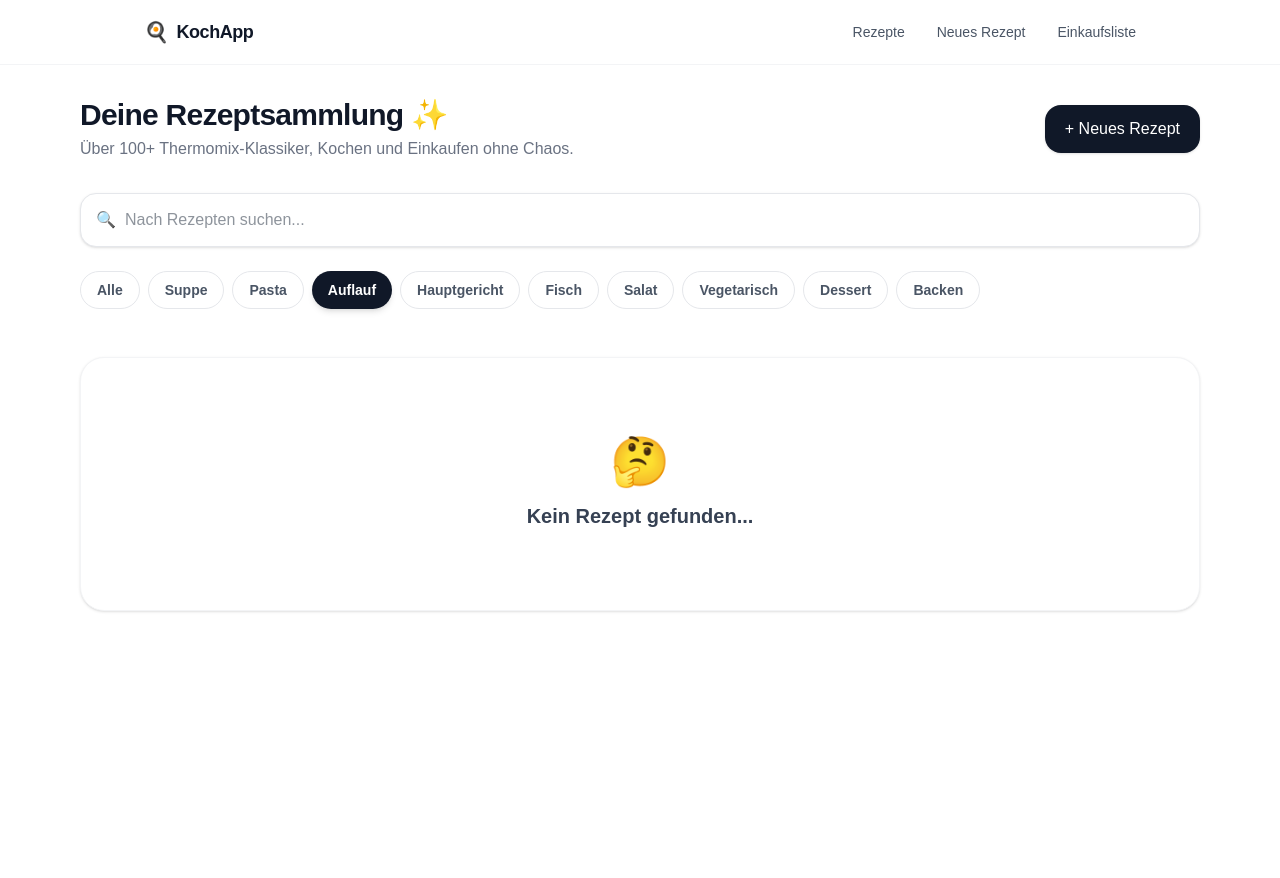
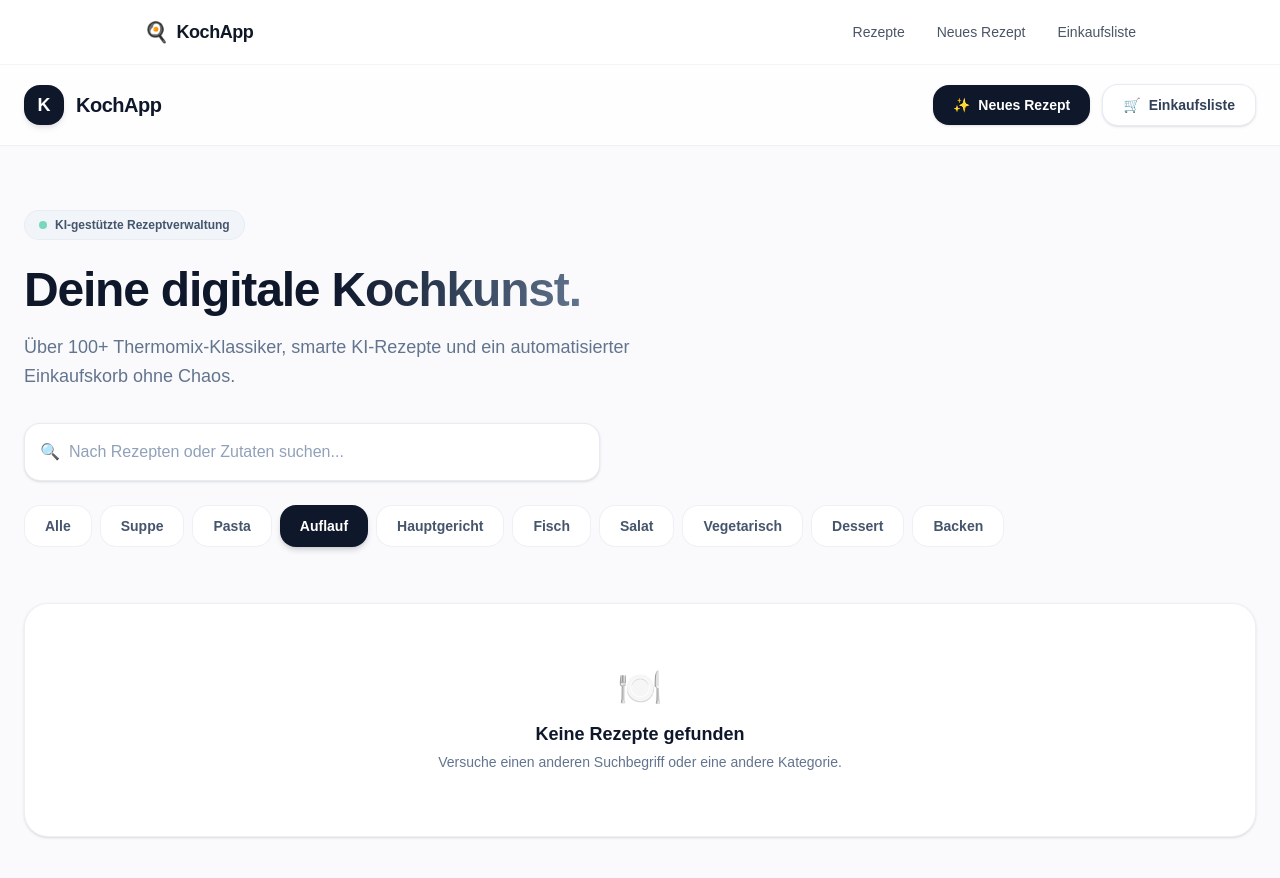
Before and after one commit to blindner984-coder/koch-app, a Next.js app: page / in a window 1280 px wide. Both pictures are taken after a click on the button "Auflauf". Shown: the top 878 px of the page. Before the commit the page ends 800 px from the top, so only its background shows below. Built offline with nearby package versions, Linux system fonts and the light colour scheme.

Commit message:
Profi UI Redesign der Startseite

```diff
--- a/app/page.tsx
+++ b/app/page.tsx
@@ -2,121 +2,155 @@
 
 import { useState, useEffect } from 'react';
 import Link from 'next/link';
-import { allRecipes } from './recipes';
+import { allRecipes, Recipe } from './recipes';
 
-export default function HomePage() {
-  const [searchTerm, setSearchTerm] = useState('');
+export default function Home() {
+  const [search, setSearch] = useState('');
   const [selectedCategory, setSelectedCategory] = useState('Alle');
-  const [appRecipes, setAppRecipes] = useState(allRecipes);
+  const [kiRecipes, setKiRecipes] = useState<Recipe[]>([]);
 
-  // LÄDT DIE KI-REZEPTE ZUVERLÄSSIG (Auch beim Zurück-Navigieren!)
   useEffect(() => {
-    const loadRecipes = () => {
-      const kiRecipes = JSON.parse(localStorage.getItem('savedKiRecipes') || '[]');
-      setAppRecipes([...allRecipes, ...kiRecipes]);
-    };
+    const saved = JSON.parse(localStorage.getItem('savedKiRecipes') || '[]');
+    setKiRecipes(saved);
+  }, []);
 
-    // 1. Direkt beim Start laden
-    loadRecipes();
-
-    // 2. Trick: Alle 1 Sekunde prüfen, ob ein neues Rezept gespeichert wurde
-    // Das umgeht den Next.js Cache, wenn man über den Zurück-Button kommt.
-    const intervalId = setInterval(loadRecipes, 1000);
-
-    return () => clearInterval(intervalId);
-  }, []);
+  const combinedRecipes = [...allRecipes, ...kiRecipes];
 
   const categories = ['Alle', 'Suppe', 'Pasta', 'Auflauf', 'Hauptgericht', 'Fisch', 'Salat', 'Vegetarisch', 'Dessert', 'Backen'];
 
-  const filteredRecipes = appRecipes.filter(r => {
-    const matchesSearch = r.title.toLowerCase().includes(searchTerm.toLowerCase());
-    const matchesCategory = selectedCategory === 'Alle' || r.category === selectedCategory;
+  const filteredRecipes = combinedRecipes.filter((recipe) => {
+    const matchesSearch = recipe.title.toLowerCase().includes(search.toLowerCase());
+    const matchesCategory = selectedCategory === 'Alle' || recipe.category === selectedCategory;
     return matchesSearch && matchesCategory;
   });
 
   return (
-    <div className="max-w-6xl mx-auto px-4 py-8">
-      <div className="mb-8 text-center md:text-left flex flex-col md:flex-row md:items-center md:justify-between gap-4">
-        <div>
-          <h1 className="text-3xl font-extrabold tracking-tight text-gray-900">Deine Rezeptsammlung ✨</h1>
-          <p className="text-gray-500 mt-1">Über 100+ Thermomix-Klassiker, Kochen und Einkaufen ohne Chaos.</p>
+    <main className="min-h-screen bg-[#FAFAFC] text-slate-900 selection:bg-slate-900 selection:text-white pb-32">
+
+      {/* Navigation Bar */}
+      <nav className="sticky top-0 z-50 backdrop-blur-xl bg-white/80 border-b border-slate-200/60">
+        <div className="max-w-7xl mx-auto px-6 h-20 flex items-center justify-between">
+          <div className="flex items-center gap-3">
+            <div className="w-10 h-10 rounded-2xl bg-slate-900 flex items-center justify-center shadow-md shadow-slate-900/10">
+              <span className="text-white text-lg font-black">K</span>
             </div>
+            <span className="font-extrabold text-xl tracking-tight text-slate-900">KochApp</span>
+          </div>
+
+          <div className="flex items-center gap-3">
             <Link
               href="/neu"
-          className="inline-flex items-center justify-center bg-gray-900 hover:bg-gray-800 text-white font-medium px-5 py-3 rounded-2xl shadow-sm transition"
+              className="bg-slate-900 hover:bg-slate-800 text-white font-semibold px-5 py-2.5 rounded-2xl transition-all duration-300 shadow-sm hover:shadow-md hover:-translate-y-0.5 text-sm flex items-center gap-2"
             >
-          + Neues Rezept
+              <span>✨</span> Neues Rezept
+            </Link>
+            <Link
+              href="/einkaufsliste"
+              className="bg-white hover:bg-slate-50 text-slate-700 font-semibold px-5 py-2.5 rounded-2xl border border-slate-200/80 transition-all duration-300 shadow-sm hover:shadow-md hover:-translate-y-0.5 text-sm flex items-center gap-2"
+            >
+              <span>🛒</span> Einkaufsliste
             </Link>
           </div>
+        </div>
+      </nav>
 
-      {/* Suchleiste */}
-      <div className="relative mb-6">
-        <span className="absolute inset-y-0 left-0 flex items-center pl-4 pointer-events-none text-gray-400">🔍</span>
+      {/* Hero Section */}
+      <div className="max-w-7xl mx-auto px-6 pt-16 pb-12">
+        <div className="max-w-2xl">
+          <div className="inline-flex items-center gap-2 px-3.5 py-1.5 rounded-full bg-slate-100 border border-slate-200/60 text-xs font-semibold text-slate-600 mb-6">
+            <span className="w-2 h-2 rounded-full bg-emerald-500 animate-pulse"></span>
+            KI-gestützte Rezeptverwaltung
+          </div>
+          <h1 className="text-4xl sm:text-5xl font-black tracking-tight text-slate-900 mb-4 leading-[1.1]">
+            Deine digitale <span className="bg-gradient-to-r from-slate-900 via-slate-700 to-slate-500 bg-clip-text text-transparent">Kochkunst.</span>
+          </h1>
+          <p className="text-slate-500 text-lg font-normal leading-relaxed">
+            Über 100+ Thermomix-Klassiker, smarte KI-Rezepte und ein automatisierter Einkaufskorb ohne Chaos.
+          </p>
+        </div>
+
+        {/* Search Bar */}
+        <div className="mt-8 max-w-xl">
+          <div className="relative">
+            <span className="absolute inset-y-0 left-0 pl-4 flex items-center pointer-events-none text-slate-400">
+              🔍
+            </span>
             <input
               type="text"
-          placeholder="Nach Rezepten suchen..."
-          value={searchTerm}
-          onChange={(e) => setSearchTerm(e.target.value)}
-          className="w-full pl-11 pr-4 py-3.5 bg-white rounded-2xl border border-gray-200 focus:outline-none focus:ring-2 focus:ring-gray-900/10 shadow-sm text-gray-800"
+              placeholder="Nach Rezepten oder Zutaten suchen..."
+              value={search}
+              onChange={(e) => setSearch(e.target.value)}
+              className="w-full pl-11 pr-4 py-4 bg-white rounded-2xl border border-slate-200/80 shadow-sm outline-none focus:border-slate-900 focus:ring-4 focus:ring-slate-900/5 transition-all text-slate-900 placeholder:text-slate-400 font-medium"
             />
           </div>
+        </div>
 
-      {/* Kategorie-Filter */}
-      <div className="flex gap-2 overflow-x-auto pb-4 mb-8 no-scrollbar">
+        {/* Category Filter Pills */}
+        <div className="flex gap-2 overflow-x-auto pt-6 pb-2 no-scrollbar">
           {categories.map((cat) => (
             <button
               key={cat}
               onClick={() => setSelectedCategory(cat)}
-            className={`px-4 py-2 rounded-full text-sm font-semibold whitespace-nowrap transition ${
+              className={`px-5 py-2.5 rounded-2xl font-semibold text-sm whitespace-nowrap transition-all duration-300 ${
                 selectedCategory === cat
-                ? 'bg-gray-900 text-white shadow-md'
-                : 'bg-white text-gray-600 border border-gray-200 hover:bg-gray-50'
+                  ? 'bg-slate-900 text-white shadow-md shadow-slate-900/15'
+                  : 'bg-white text-slate-600 hover:bg-slate-100 border border-slate-200/60'
               }`}
             >
               {cat}
             </button>
           ))}
         </div>
+      </div>
 
-      {/* Rezept Grid */}
-      {filteredRecipes.length > 0 ? (
-        <div className="grid grid-cols-1 sm:grid-cols-2 lg:grid-cols-3 gap-6">
+      {/* Recipe Grid */}
+      <div className="max-w-7xl mx-auto px-6">
+        {filteredRecipes.length === 0 ? (
+          <div className="bg-white rounded-3xl border border-slate-200/60 p-16 text-center shadow-sm">
+            <span className="text-4xl mb-3 block">🍽️</span>
+            <h3 className="text-lg font-bold text-slate-900 mb-1">Keine Rezepte gefunden</h3>
+            <p className="text-slate-500 text-sm">Versuche einen anderen Suchbegriff oder eine andere Kategorie.</p>
+          </div>
+        ) : (
+          <div className="grid grid-cols-1 md:grid-cols-2 lg:grid-cols-3 gap-8">
             {filteredRecipes.map((recipe) => (
               <Link
                 href={`/rezept/${recipe.id}`}
                 key={recipe.id}
-              className="group bg-white rounded-3xl overflow-hidden border border-gray-100 shadow-[0_4px_20px_-4px_rgba(0,0,0,0.05)] hover:shadow-[0_10px_30px_-6px_rgba(0,0,0,0.1)] transition-all duration-300 flex flex-col"
+                className="group bg-white rounded-3xl border border-slate-200/70 overflow-hidden shadow-sm hover:shadow-xl transition-all duration-500 hover:-translate-y-1.5 flex flex-col"
               >
-              <div className="relative h-48 overflow-hidden bg-gray-100">
+                <div className="relative h-56 overflow-hidden bg-slate-100">
                   <img
                     src={recipe.image_url || 'https://images.unsplash.com/photo-1498837167922-ddd27525d352?w=600'}
                     alt={recipe.title}
-                  onError={(e) => {
-                    (e.target as HTMLImageElement).src = 'https://images.unsplash.com/photo-1498837167922-ddd27525d352?w=600';
-                  }}
-                  className="w-full h-full object-cover group-hover:scale-105 transition-transform duration-500"
+                    className="w-full h-full object-cover group-hover:scale-105 transition-transform duration-700 ease-out"
                   />
-                <span className="absolute top-3 right-3 bg-white/90 backdrop-blur-md text-xs font-semibold px-3 py-1 rounded-full text-gray-700 shadow-sm">
-                  {recipe.category}
+                  <div className="absolute top-4 right-4 bg-white/90 backdrop-blur-md px-3 py-1.5 rounded-full text-xs font-bold text-slate-800 shadow-sm border border-white/20">
+                    {recipe.category || 'Rezept'}
+                  </div>
+                </div>
+
+                <div className="p-6 flex flex-col flex-grow justify-between">
+                  <div>
+                    <h2 className="text-xl font-extrabold text-slate-900 group-hover:text-slate-600 transition-colors mb-2 line-clamp-1">
+                      {recipe.title}
+                    </h2>
+                    <p className="text-slate-500 text-sm font-medium flex items-center gap-1.5">
+                      <span>⏱️</span> ca. {recipe.prep_time} Minuten
+                    </p>
+                  </div>
+
+                  <div className="mt-6 pt-4 border-t border-slate-100 flex items-center justify-between text-sm font-bold text-slate-900">
+                    <span className="group-hover:translate-x-1 transition-transform duration-300 flex items-center gap-1">
+                      Rezept öffnen <span className="text-xs">→</span>
                     </span>
-              </div>
-              <div className="p-5 flex flex-col flex-grow justify-between">
-                <h3 className="font-bold text-lg text-gray-900 group-hover:text-orange-600 transition-colors line-clamp-1">
-                  {recipe.title}
-                </h3>
-                <div className="flex items-center gap-2 mt-4 text-sm text-gray-500 font-medium">
-                  <span>⏱️ {recipe.prep_time} Min.</span>
                   </div>
                 </div>
               </Link>
             ))}
           </div>
-      ) : (
-        <div className="text-center py-20 bg-white rounded-3xl border border-gray-100 shadow-sm">
-          <span className="text-5xl mb-4 block">🤔</span>
-          <h3 className="text-xl font-semibold text-gray-700">Kein Rezept gefunden...</h3>
-        </div>
         )}
       </div>
+    </main>
   );
 }
```
Lines whose indentation alone changed are shown as unchanged.
